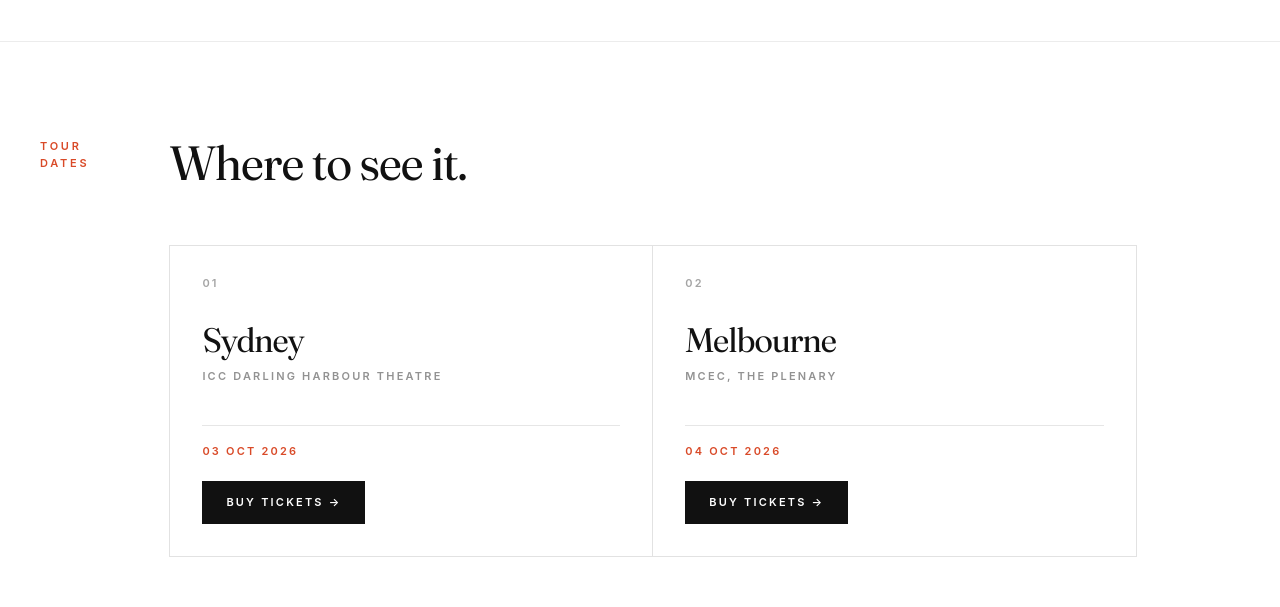
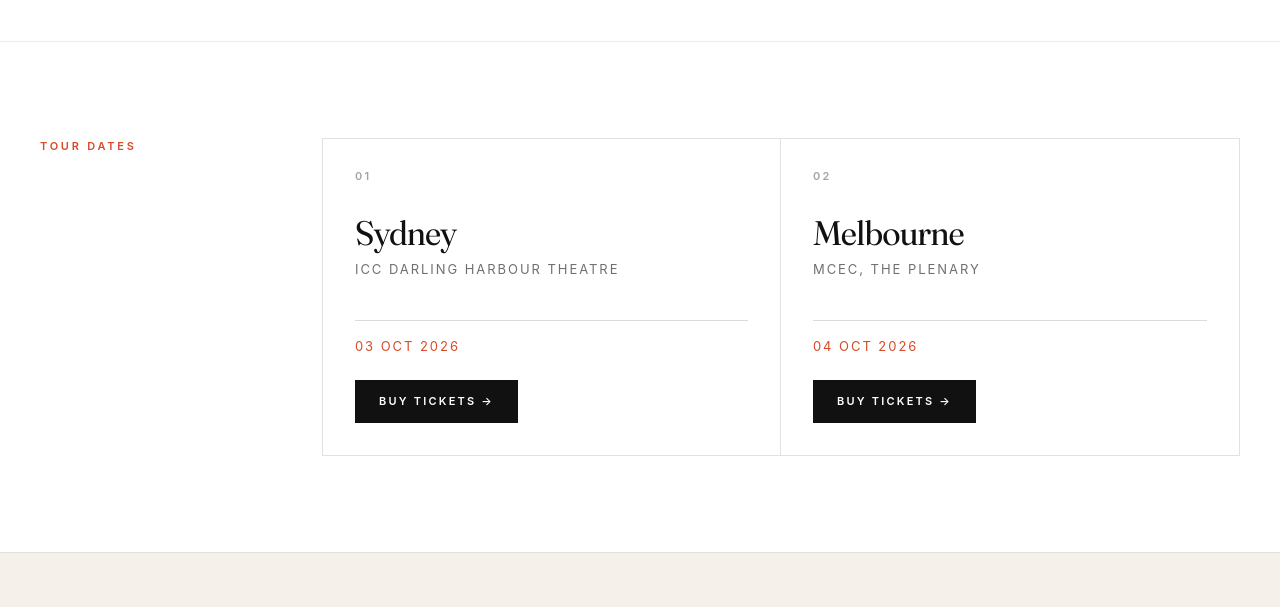
Before and after one commit to helenyucac/castiglione-arts-music-website, a Next.js app: page /tours/naruto-the-symphonic-experience in a window 1280 px wide. Shown: the part 2540-3147 px from the top of the page. Built offline with nearby package versions, Linux system fonts and the light colour scheme.

Commit message:
Refine Naruto tour dates layout

```diff
--- a/components/EventDetailPage.tsx
+++ b/components/EventDetailPage.tsx
@@ -168,13 +168,7 @@ export function EventDetailPage({ event }: EventDetailPageProps) {
                 Tour Dates
               </p>
               <div>
-                <h2
-                  className="m-0 w-full max-w-[967.75px] p-0 text-[48px] font-medium leading-[50.4px] tracking-[-0.96px] text-[#111111] antialiased lg:w-[967.75px]"
-                  style={displayStyle}
-                >
-                  Where to see it.
-                </h2>
-                <div className="mt-14 grid border border-[rgba(17,17,17,0.12)] lg:grid-cols-2">
+                <div className="grid border border-[rgba(17,17,17,0.12)] lg:grid-cols-2">
                   {event.tourDates.map((tourDate, index) => (
                     <article
                       key={`${tourDate.date}-${tourDate.city}`}
@@ -193,14 +187,13 @@ export function EventDetailPage({ event }: EventDetailPageProps) {
                         {tourDate.city}
                       </h3>
                       <p
-                        className="mt-2 text-[11px] font-semibold uppercase leading-[18px] tracking-[2.2px] text-[rgba(17,17,17,0.46)] antialiased"
+                        className="mt-2 mb-0 p-0 text-[13px] font-normal uppercase leading-[19.5px] tracking-[1.95px] text-[rgba(17,17,17,0.6)] antialiased"
                         style={eyebrowStyle}
                       >
                         {tourDate.venue}
                       </p>
-                      <div className="mt-10 border-t border-[rgba(17,17,17,0.10)] pt-5">
                       <p
-                          className="text-[11px] font-semibold uppercase leading-none tracking-[2.2px] text-[#d94a28] antialiased"
+                        className="mt-10 mb-0 border-t border-[rgba(17,17,17,0.15)] pt-4 pb-0 text-[13px] font-normal uppercase leading-[19.5px] tracking-[1.95px] text-[#d94a28] antialiased"
                         style={eyebrowStyle}
                       >
                         {tourDate.date}
@@ -214,7 +207,6 @@ export function EventDetailPage({ event }: EventDetailPageProps) {
                       >
                         {tourDate.ticketLabel} →
                       </a>
-                      </div>
                     </article>
                   ))}
                 </div>
```
Lines whose indentation alone changed are shown as unchanged.
